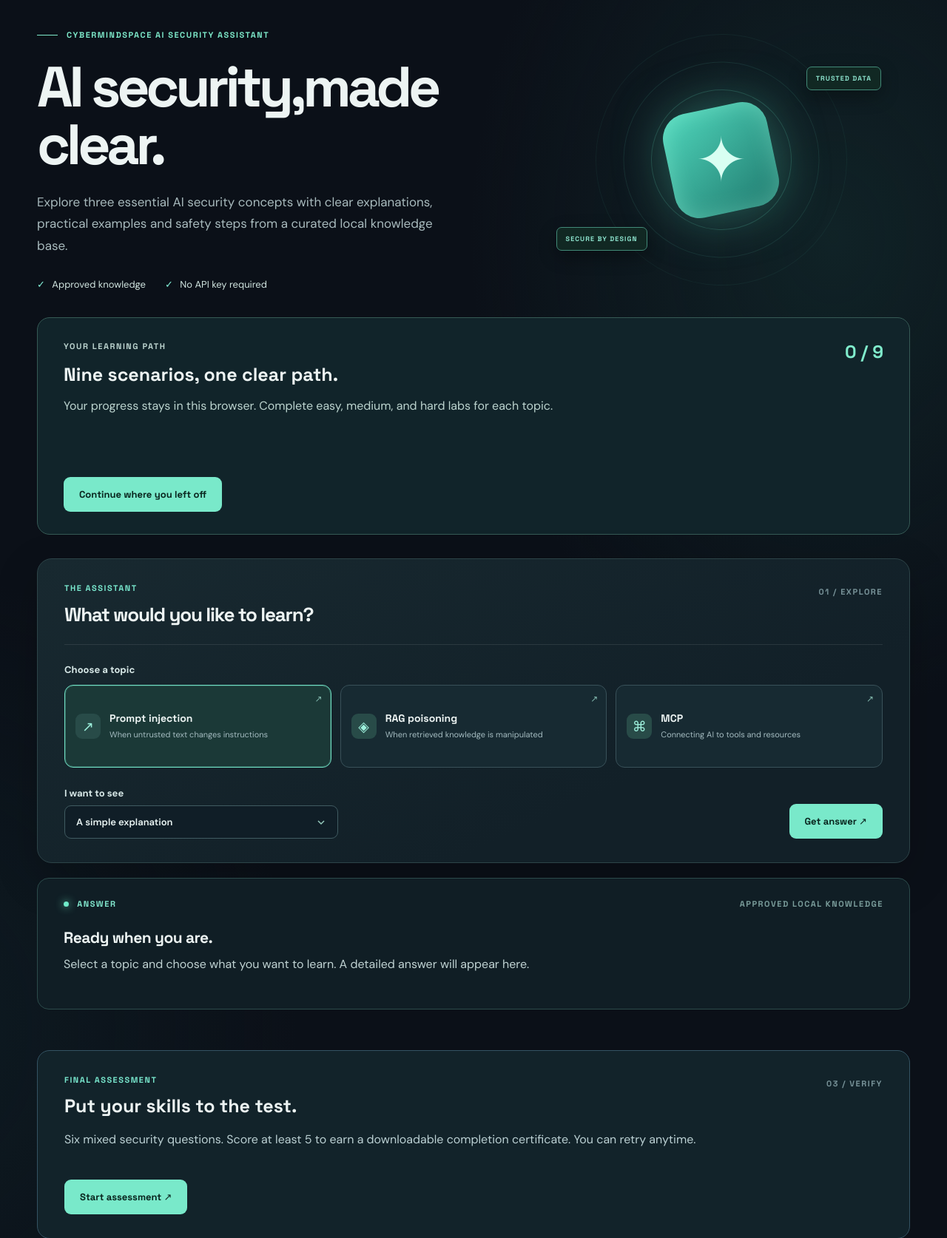
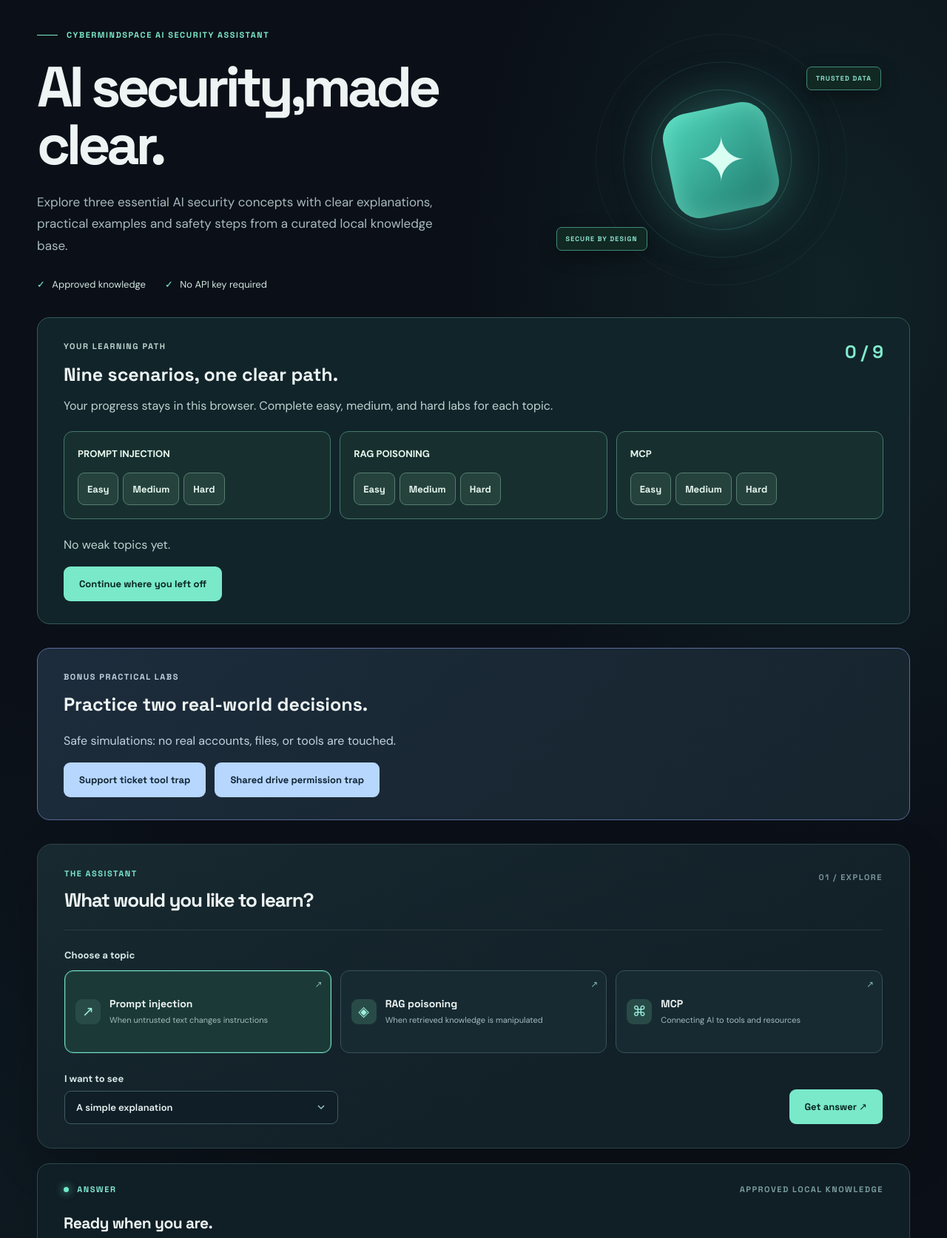
Before and after one commit to suryathe44/cybermind-ai-security-assistant, a Flask app: page / in a window 1280 px wide. Shown: the part 104-1778 px from the top of the page at 74% size. Run offline with Flask 3, Linux system fonts and the light colour scheme.

Commit message:
Add bonus lab launch buttons

```diff
--- a/templates/index.html
+++ b/templates/index.html
@@ -28,6 +28,7 @@
       </section>
 
       <section class="path-panel" aria-labelledby="path-title"><div class="lab-heading"><div><p class="section-kicker" data-i18n="pathKicker">YOUR LEARNING PATH</p><h2 id="path-title" data-i18n="pathTitle">Nine scenarios, one clear path.</h2></div><span id="path-count" class="path-count">0 / 9</span></div><p id="path-summary" data-i18n="pathSummary">Your progress stays in this browser. Complete easy, medium, and hard labs for each topic.</p><div id="path-grid" class="path-grid"></div><p id="weak-topics" class="weak-topics" role="status"></p><button type="button" id="path-continue" data-i18n="continue">Continue where you left off</button></section>
+      <section class="bonus-panel" aria-labelledby="bonus-title"><p class="section-kicker" id="bonus-kicker">BONUS PRACTICAL LABS</p><h2 id="bonus-title">Practice two real-world decisions.</h2><p id="bonus-intro">Safe simulations: no real accounts, files, or tools are touched.</p><div class="bonus-actions"><button type="button" data-bonus="prompt injection">Support ticket tool trap</button><button type="button" data-bonus="mcp">Shared drive permission trap</button></div></section>
       <section class="workspace" aria-label="Ask the assistant">
         <div class="workspace-heading"><div><p class="section-kicker">THE ASSISTANT</p><h2>What would you like to learn?</h2></div><span class="step-label">01 / EXPLORE</span></div>
         <form id="chat-form">
```
